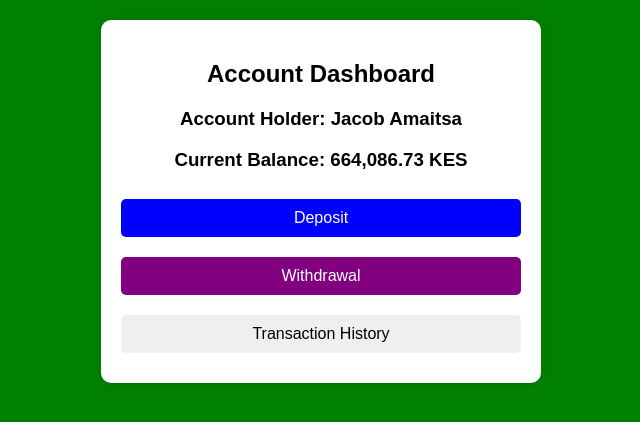
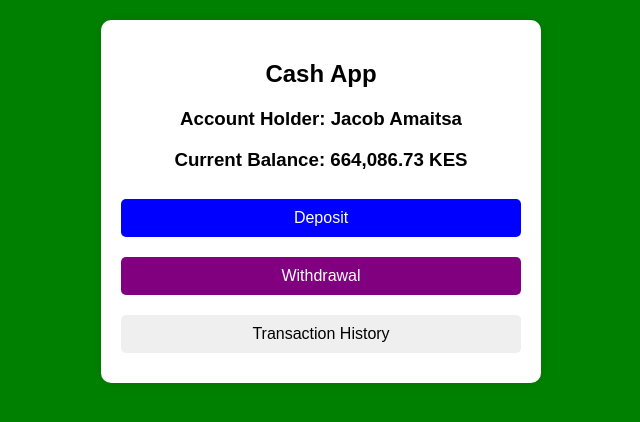
Before and after one commit to CashWayAppRegulatedCentralBankOfAmerica/CashWay, a plain HTML site: page index.html in a window 1280 px wide. Shown: the whole page, without its empty margins (319-959 px from the left). Drawn offline with Linux system fonts and the light colour scheme.

Commit message:
Update index.html

```diff
--- a/index.html
+++ b/index.html
@@ -3,7 +3,7 @@
 <head>
     <meta charset="UTF-8">
     <meta name="viewport" content="width=device-width, initial-scale=1.0">
-    <title>Cash WayA</title>
+    <title>Cash Way</title>
     <style>
         body {
             font-family: Arial, sans-serif;
@@ -38,7 +38,7 @@
 </head>
 <body>
     <div class="container" id="dashboard">
-        <h2>Account Dashboard</h2>
+        <h2>Cash App</h2>
         <h3>Account Holder: Jacob Amaitsa</h3>
         <h3>Current Balance: <span id="balance">664,086.73</span> KES</h3>
         <button class="deposit" onclick="depositMoney()">Deposit</button>
```
